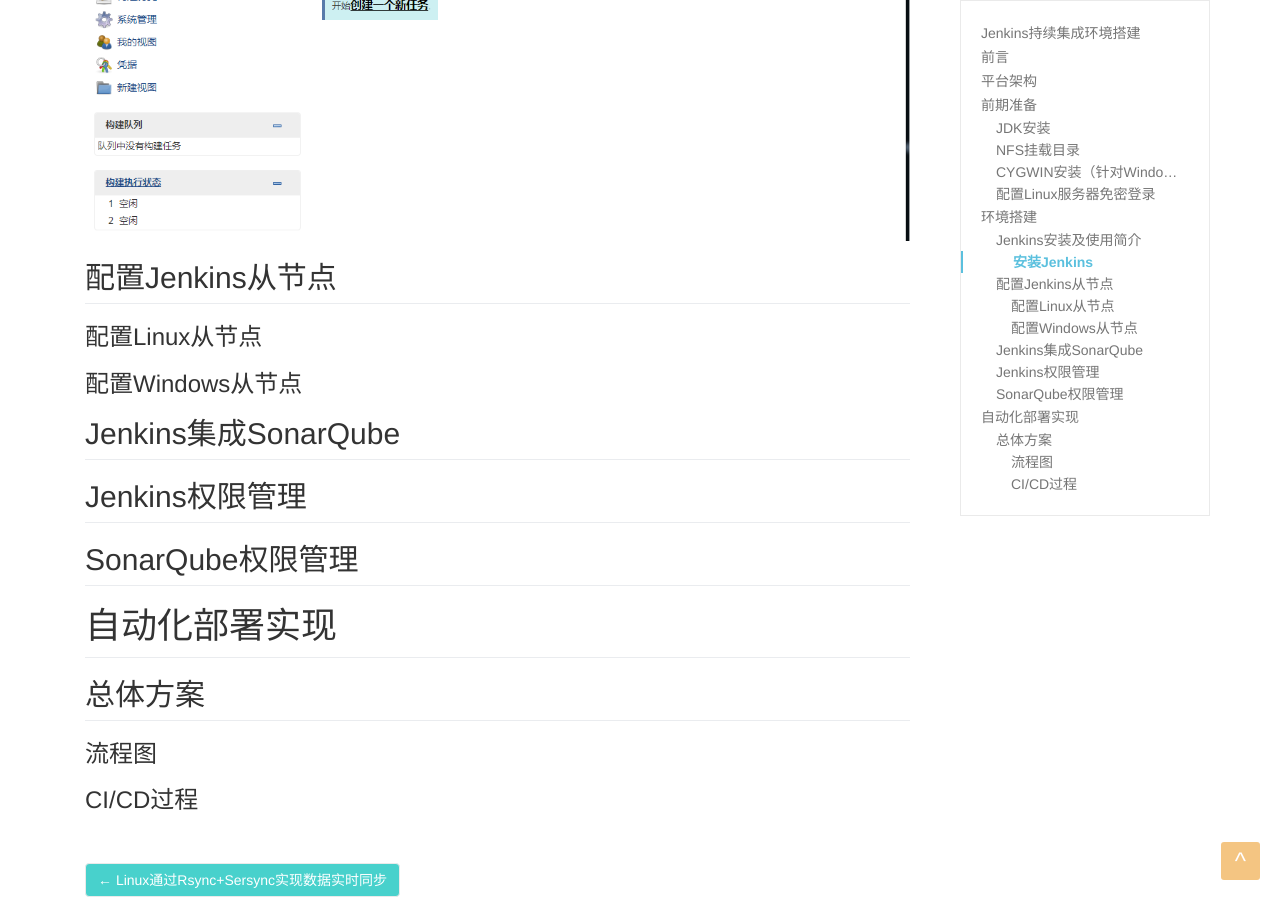
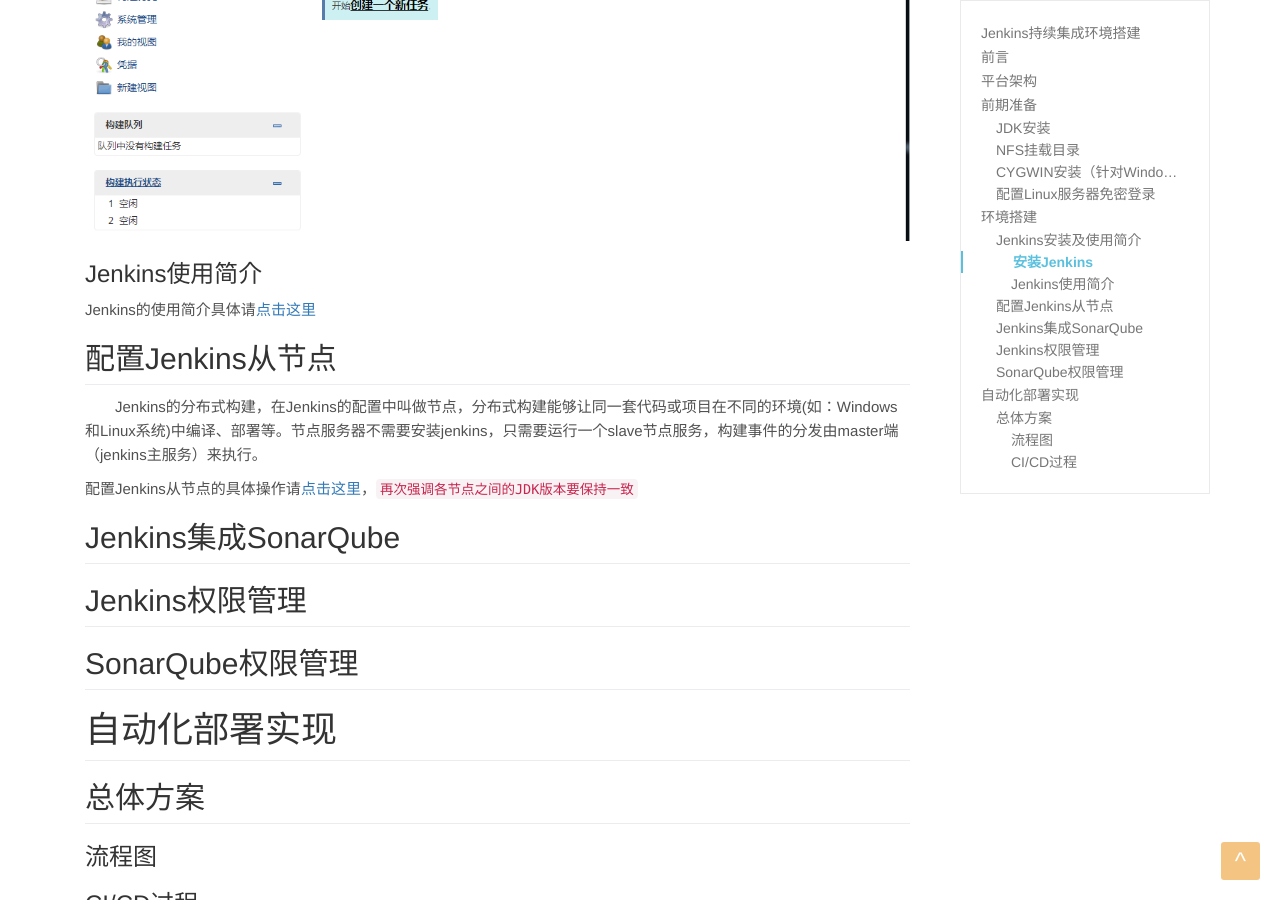
Before and after one commit to howdypl/howdypl.github.io, a Jekyll site: the page built from _posts/2020-01-02-jenkins-summary.md, in a window 1280 px wide and 900 px high, scrolled down 5163 px. Built offline with Jekyll 4.4.1, drawn with Linux system fonts in a browser that asks for light colours.

Commit message:
Jenkins持续集成环境搭建初稿202001031424

```diff
--- a/_posts/2020-01-02-jenkins-summary.md
+++ b/_posts/2020-01-02-jenkins-summary.md
@@ -82,7 +82,7 @@ tags: [Jenkins]
 
 ![安装插件](https://howdypl.github.io/img/jenkins/jenkins-3.png "安装插件"){:height="100%" width="100%"}
 
-- 开始安装，由于网络原因，有一些插件可能会安装失败。
+- **开始安装，由于网络原因，有一些插件可能会安装失败。**
 
 ![安装插件过程中](https://howdypl.github.io/img/jenkins/jenkins-4.png "安装插件过程中"){:height="100%" width="100%"}
 
@@ -98,11 +98,14 @@ tags: [Jenkins]
 
 ![登录Jenkins](https://howdypl.github.io/img/jenkins/jenkins-7.png "登录Jenkins"){:height="100%" width="100%"}
 
+### Jenkins使用简介
+
+Jenkins的使用简介具体请[点击这里](https://www.cnblogs.com/along21/p/9724036.html#auto_id_9 "Jenkins使用简介")
+
 ## 配置Jenkins从节点
+&emsp;&emsp;Jenkins的分布式构建，在Jenkins的配置中叫做节点，分布式构建能够让同一套代码或项目在不同的环境(如：Windows和Linux系统)中编译、部署等。节点服务器不需要安装jenkins，只需要运行一个slave节点服务，构建事件的分发由master端（jenkins主服务）来执行。
 
-### 配置Linux从节点
-
-### 配置Windows从节点
+配置Jenkins从节点的具体操作请[点击这里](https://www.jianshu.com/p/e93229012ac0)，`再次强调各节点之间的JDK版本要保持一致`
 
 ## Jenkins集成SonarQube
 
```
